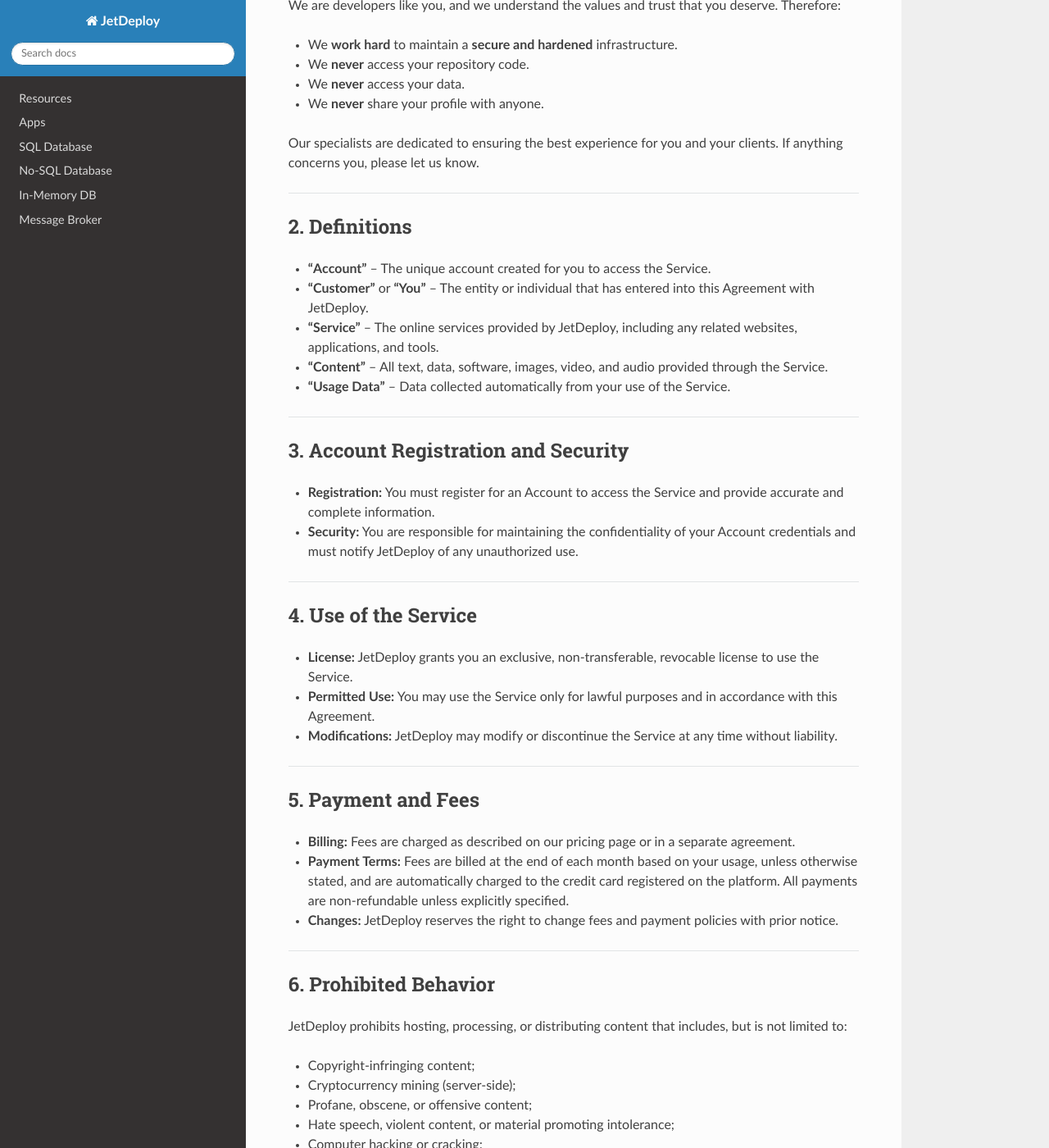
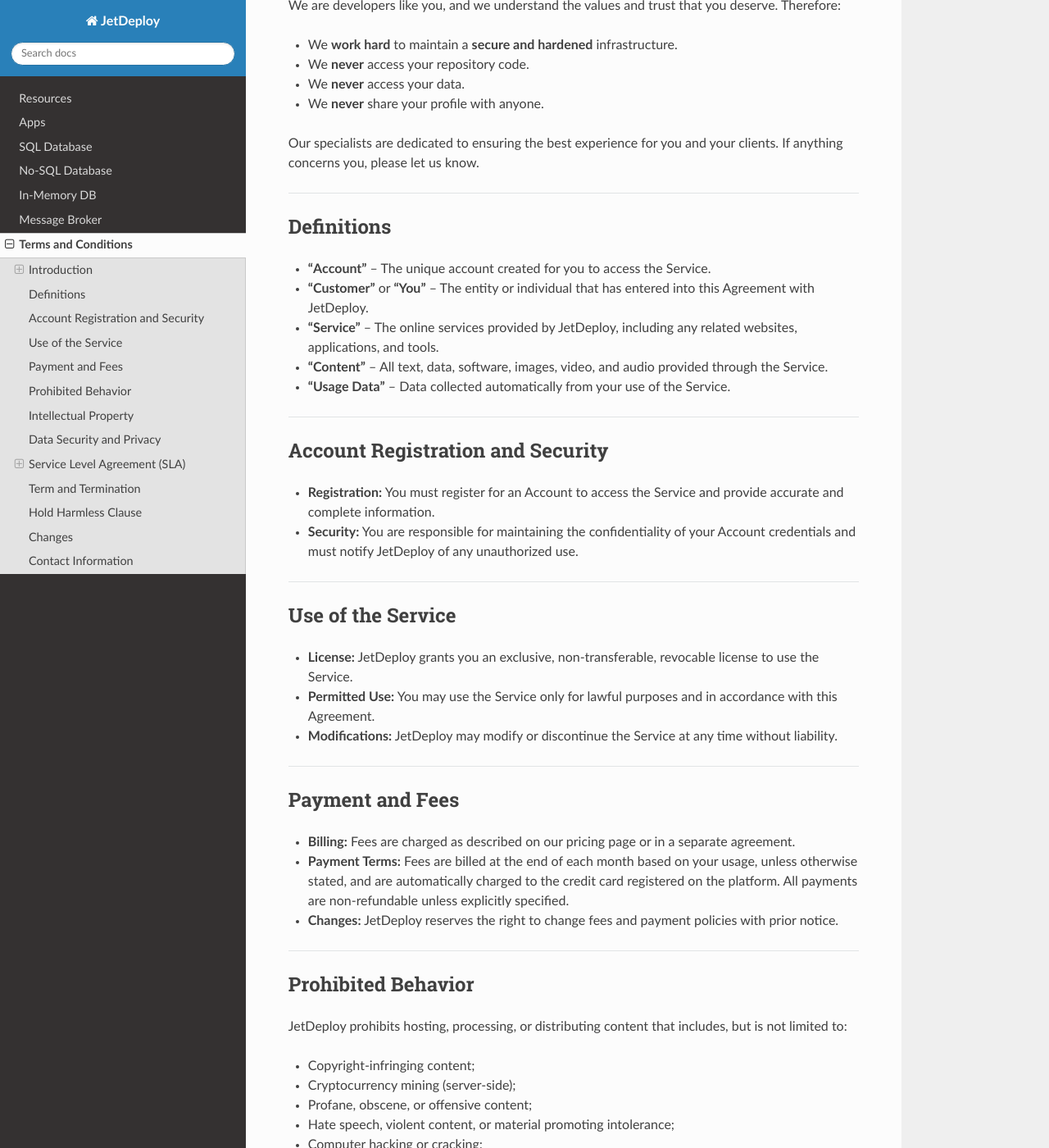
Before and after one commit to jetdeploy/documentation, a Sphinx documentation site: the page built from docs/source/terms-and-conditions.md, in a window 1280 px wide and 1400 px high, scrolled down 536 px. Shown: the whole window at 82% size. Built offline with Sphinx 7.4.7 and the Read the Docs theme 3.1.0, drawn with Linux system fonts in a browser that asks for light colours; pages that are not in the unit, such as notebooks, are missing from menus; some of the changed text lies outside the part shown.

Commit message:
ok new sphinx

```diff
--- /dev/null
+++ b/docs/requirements.txt
@@ -0,0 +1,4 @@
+docutils==0.21.2
+Sphinx==8.2.3
+myst-parser==4.0.1
+sphinx-rtd-theme==3.0.2
--- a/docs/source/terms-and-conditions.md
+++ b/docs/source/terms-and-conditions.md
@@ -23,7 +23,7 @@
 
 ---
 
-## 2. Definitions
+## Definitions
 
 - **"Account"** – The unique account created for you to access the Service.
 - **"Customer"** or **"You"** – The entity or individual that has entered into this Agreement with JetDeploy.
@@ -33,14 +33,14 @@
 
 ---
 
-## 3. Account Registration and Security
+## Account Registration and Security
 
 - **Registration:** You must register for an Account to access the Service and provide accurate and complete information.
 - **Security:** You are responsible for maintaining the confidentiality of your Account credentials and must notify JetDeploy of any unauthorized use.
 
 ---
 
-## 4. Use of the Service
+## Use of the Service
 
 - **License:** JetDeploy grants you an exclusive, non-transferable, revocable license to use the Service.
 - **Permitted Use:** You may use the Service only for lawful purposes and in accordance with this Agreement.
@@ -48,7 +48,7 @@
 
 ---
 
-## 5. Payment and Fees
+## Payment and Fees
 
 - **Billing:** Fees are charged as described on our pricing page or in a separate agreement.
 - **Payment Terms:** Fees are billed at the end of each month based on your usage, unless otherwise stated, and are automatically charged to the credit card registered on the platform. All payments are non-refundable unless explicitly specified.
@@ -56,7 +56,7 @@
 
 ---
 
-## 6. Prohibited Behavior
+## Prohibited Behavior
 
 JetDeploy prohibits hosting, processing, or distributing content that includes, but is not limited to:
 
@@ -131,14 +131,14 @@
 Scheduled maintenance is typically performed during low-traffic hours to minimize the impact on customers.
 
 
-### 9.2 Maintenance and Downtime
+### Maintenance and Downtime
 
 - **Scheduled Maintenance:** At least 24 hours notice will be provided for planned maintenance.
 - **Emergency Maintenance:** May occur with shorter notice for critical updates or security patches.
 
 ---
 
-## 10. Term and Termination
+## Term and Termination
 
 - **Term:** This Agreement remains in effect until terminated.
 - **Termination by You:** You may terminate your Account at any time.
--- a/requirements.txt
+++ /dev/null
@@ -1,4 +0,0 @@
-docutils<0.18
-Sphinx==5.1.1
-myst-parser==0.18.0
-sphinx-rtd-theme==1.1.1
```
Also changed, not shown: other parts of docs/source/terms-and-conditions.md (+8 -8 lines), docs/source/index.md (+1 -1 lines), .readthedocs.yaml (added), 1 other file.
